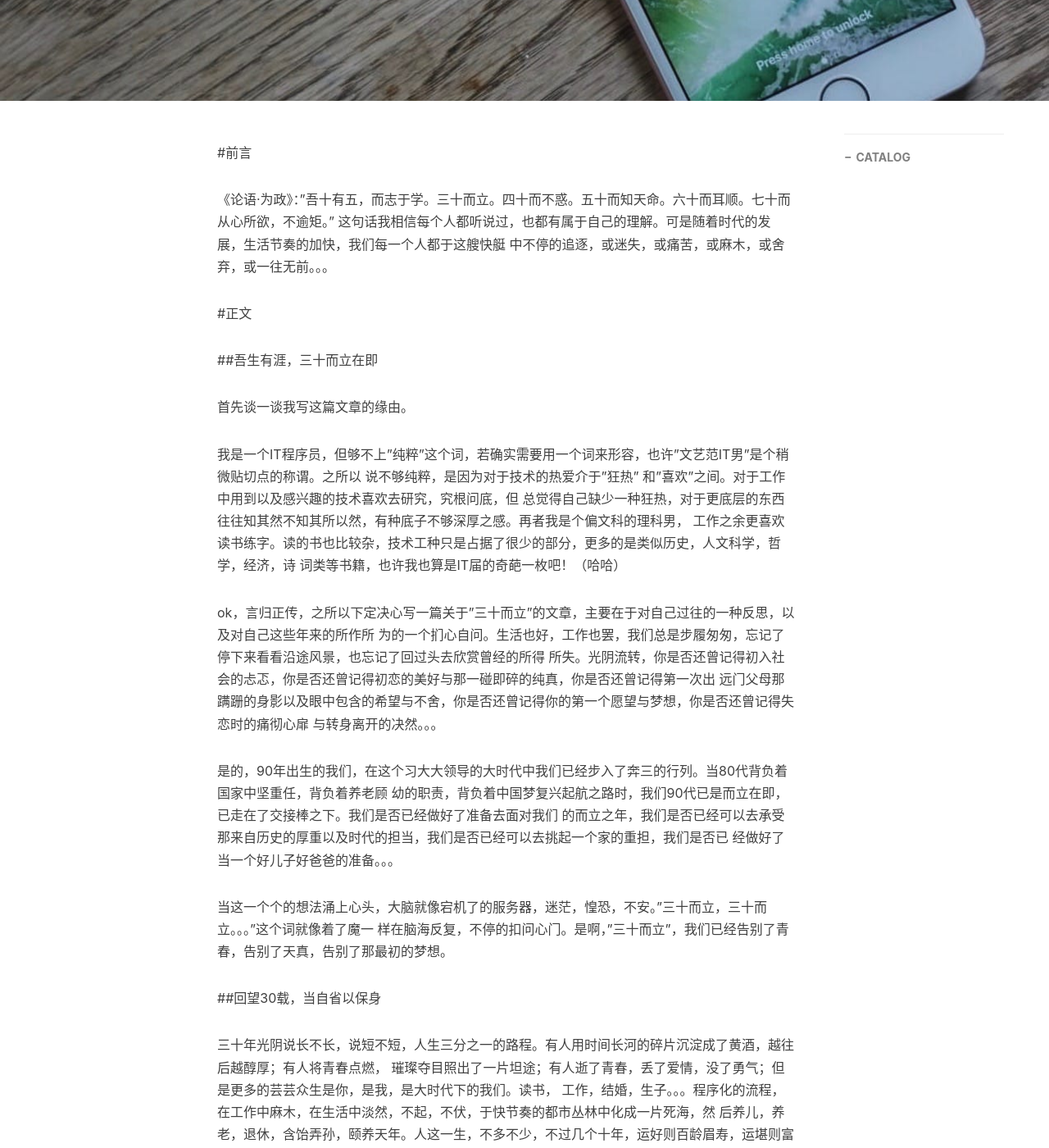
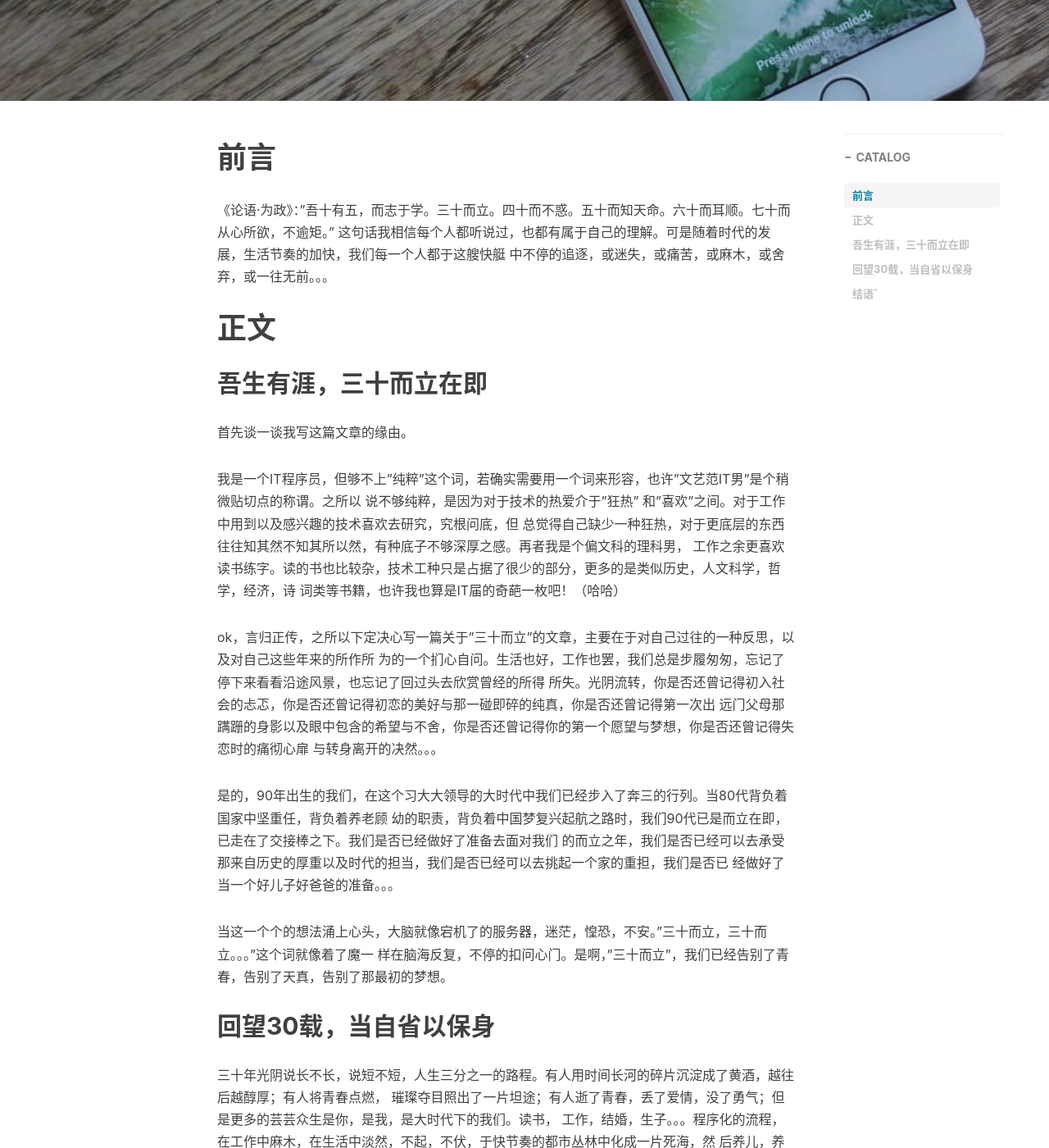
Before and after one commit to jasmineY/hejunXie.github.io, a Jekyll site: the page built from _posts/2018-02-04-三十而立，我们真的已经准备好了吗？.md, in a window 1280 px wide and 1400 px high, scrolled down 460 px. Shown: the whole window at 82% size. Built offline with Jekyll 4.4.1, drawn with Linux system fonts in a browser that asks for light colours; nearby versions of some CDN libraries; comment, search, counter and statistics services are not loaded; part of the change alters nothing that is shown.

Commit message:
style：优化文章格式

```diff
--- a/_posts/2018-02-04-三十而立，我们真的已经准备好了吗？.md
+++ b/_posts/2018-02-04-三十而立，我们真的已经准备好了吗？.md
@@ -12,15 +12,15 @@ tags:
 ---
 
 
-#前言
+# 前言
 
 《论语·为政》："吾十有五，而志于学。三十而立。四十而不惑。五十而知天命。六十而耳顺。七十而从心所欲，不逾矩。"
 这句话我相信每个人都听说过，也都有属于自己的理解。可是随着时代的发展，生活节奏的加快，我们每一个人都于这艘快艇
 中不停的追逐，或迷失，或痛苦，或麻木，或舍弃，或一往无前。。。
 
-#正文
+# 正文
 
-##吾生有涯，三十而立在即
+## 吾生有涯，三十而立在即
 
 首先谈一谈我写这篇文章的缘由。
 
@@ -44,7 +44,7 @@ ok，言归正传，之所以下定决心写一篇关于"三十而立"的文章
 当这一个个的想法涌上心头，大脑就像宕机了的服务器，迷茫，惶恐，不安。"三十而立，三十而立。。。"这个词就像着了魔一
 样在脑海反复，不停的扣问心门。是啊，"三十而立"，我们已经告别了青春，告别了天真，告别了那最初的梦想。
 
-##回望30载，当自省以保身
+## 回望30载，当自省以保身
 
 三十年光阴说长不长，说短不短，人生三分之一的路程。有人用时间长河的碎片沉淀成了黄酒，越往后越醇厚；有人将青春点燃，
 璀璨夺目照出了一片坦途；有人逝了青春，丢了爱情，没了勇气；但是更多的芸芸众生是你，是我，是大时代下的我们。读书，
@@ -62,6 +62,4 @@ ok，言归正传，之所以下定决心写一篇关于"三十而立"的文章
 的凄然。。。我们站在山脚，努力去仰望，也许偶尔一束偷偷透过树丛的阳光就可以让我们欢喜半天，可终究敌不过时光。蓦然回首，
 不再遗憾，不再黯然，道一声珍重，叹一句"再见！再也不见！"。
 
-16年
-
-#结语
+# 结语˚
```
